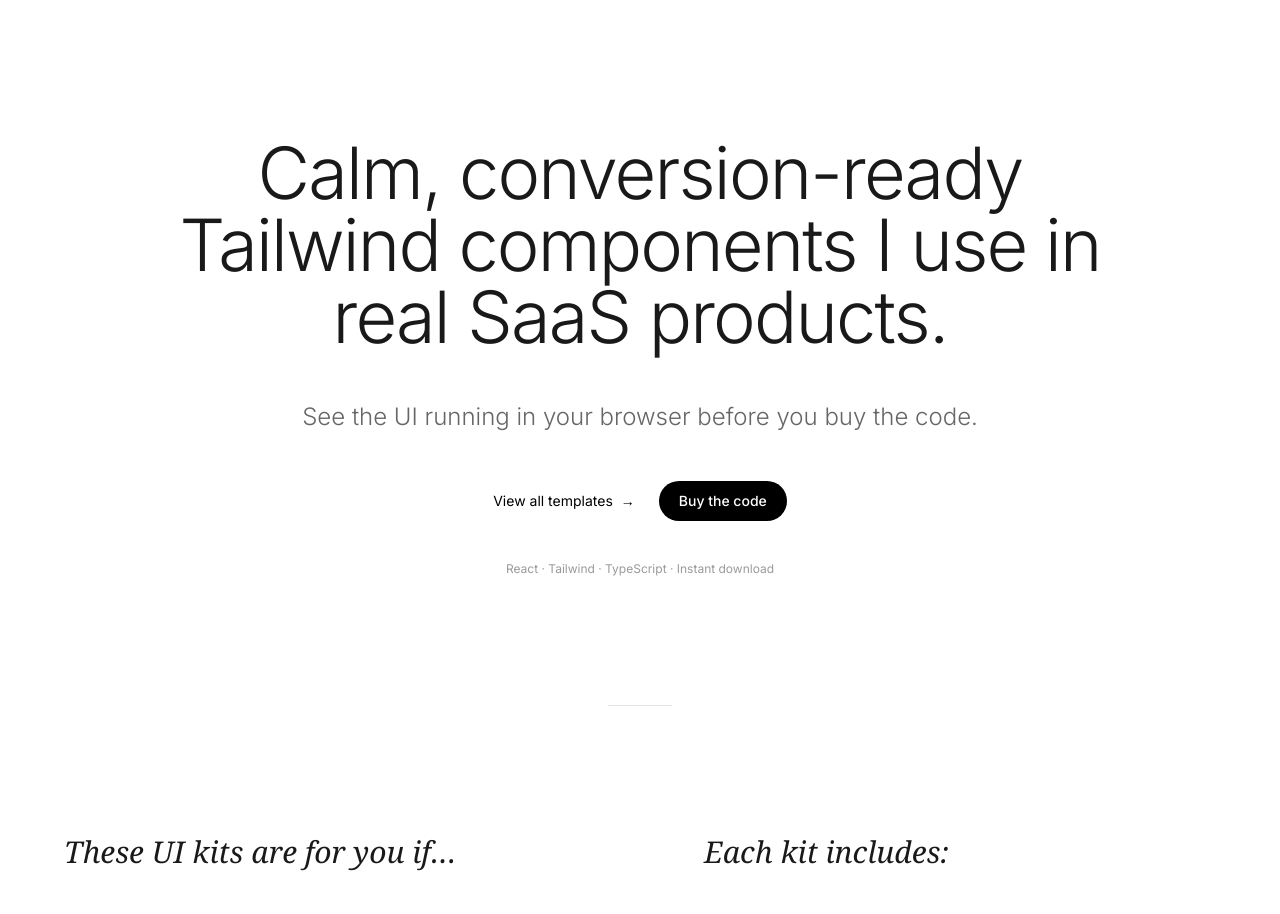
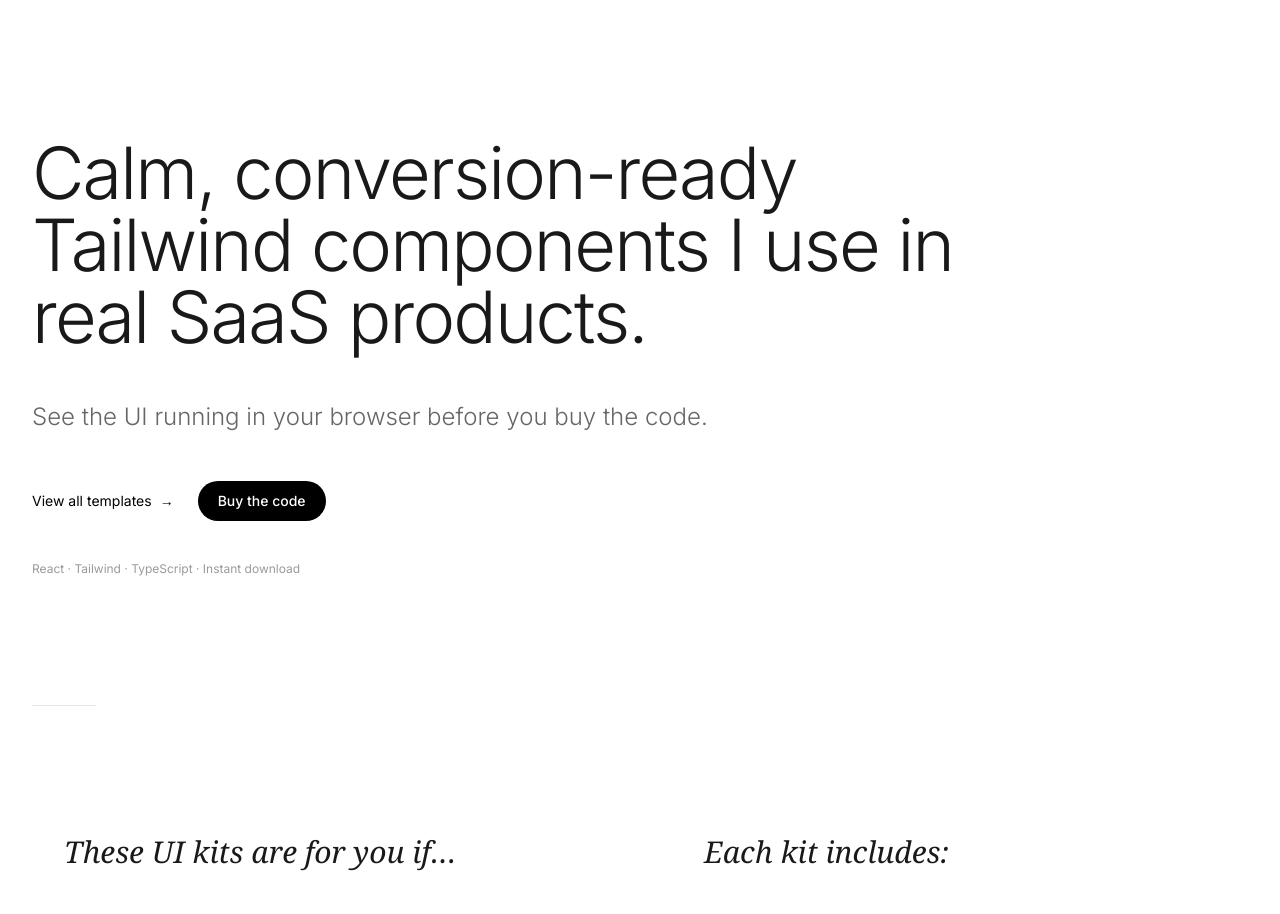
Before and after one commit to mh2023sfdbf/itsmarta-ui-kit, a Next.js app: page / in a window 1280 px wide. Shown: the part 1780-2694 px from the top of the page. Built offline with nearby package versions, Linux system fonts and the light colour scheme; a web font is replaced by a local one.

Commit message:
Align main statement left for consistent editorial layout

```diff
--- a/components/sections/HeroGlassy.tsx
+++ b/components/sections/HeroGlassy.tsx
@@ -1090,18 +1090,18 @@ export default function PricingCards() {
       {/* Editorial Opening Statement - Magazine Style */}
       <div className="mx-auto w-full max-w-7xl px-4 sm:px-6 md:px-8">
         <div className="pt-32 sm:pt-40 md:pt-48 pb-20 sm:pb-28 md:pb-32">
-            {/* Main Statement - Full Width */}
-            <div className="max-w-5xl mx-auto text-center mb-20 sm:mb-28 md:mb-32">
+            {/* Main Statement - Left Aligned */}
+            <div className="max-w-5xl mb-20 sm:mb-28 md:mb-32">
               <h2 className="text-4xl sm:text-5xl md:text-6xl lg:text-7xl font-light leading-[1.1] text-black/90 tracking-tight mb-12">
                 Calm, conversion-ready Tailwind components I use in real SaaS products.
               </h2>
 
-              <p className="text-lg sm:text-xl md:text-2xl leading-relaxed text-black/60 font-light max-w-3xl mx-auto mb-12">
+              <p className="text-lg sm:text-xl md:text-2xl leading-relaxed text-black/60 font-light max-w-3xl mb-12">
                 See the UI running in your browser before you buy the code.
               </p>
 
               {/* CTAs */}
-              <div className="flex flex-wrap items-center justify-center gap-4 sm:gap-6">
+              <div className="flex flex-wrap items-center gap-4 sm:gap-6">
                 <a
                   href="#ui-templates"
                   className="inline-flex items-center gap-2 text-sm text-black hover:text-black/60 transition-colors group"
@@ -1128,7 +1128,7 @@ export default function PricingCards() {
             </div>
 
             {/* Horizontal Divider */}
-            <div className="w-16 h-px bg-black/10 mx-auto mb-20 sm:mb-28 md:mb-32"></div>
+            <div className="w-16 h-px bg-black/10 mb-20 sm:mb-28 md:mb-32"></div>
 
             {/* Two Column Info - Magazine Layout */}
             <div className="grid md:grid-cols-2 gap-20 md:gap-24 lg:gap-32 max-w-6xl mx-auto">
```
